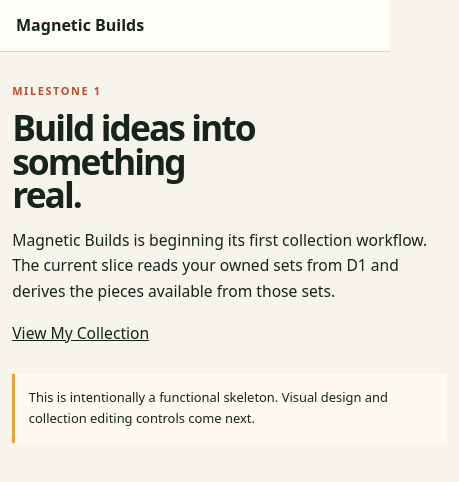
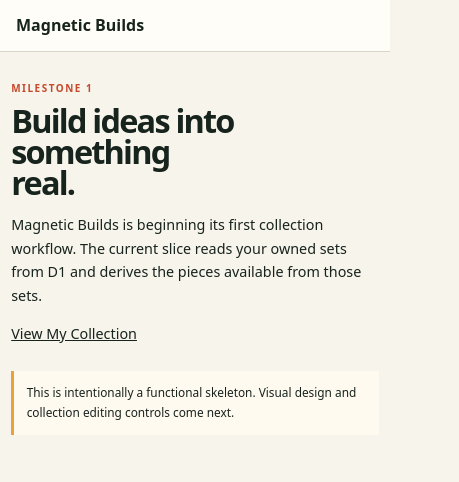
Before and after one commit to kaylasreynolds/magnetic-builds, a Next.js app: page / in a window 390 px wide. Shown: the top 482 px of the page, 459 px wide, since content can reach past the window. Built offline with nearby package versions, Linux system fonts and the light colour scheme.

Commit message:
Apply true mobile collection scale

```diff
--- a/src/app/globals.css
+++ b/src/app/globals.css
@@ -68,10 +68,7 @@
   header { padding: .9rem 1rem; }
   main {
     padding: 1.45rem .9rem 3rem;
-    width: 117.647%;
-    max-width: none;
-    margin: 0;
-    zoom: .85;
+    zoom: .78;
   }
 }
 
```
